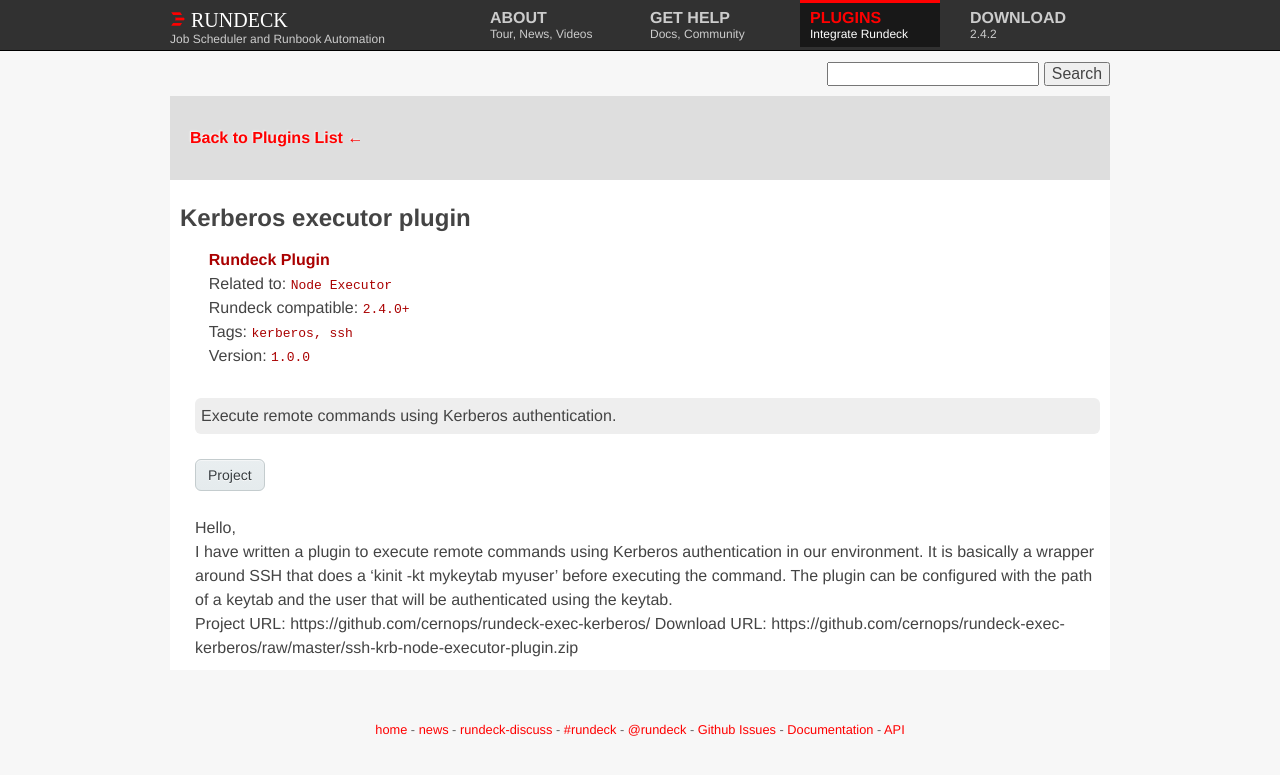
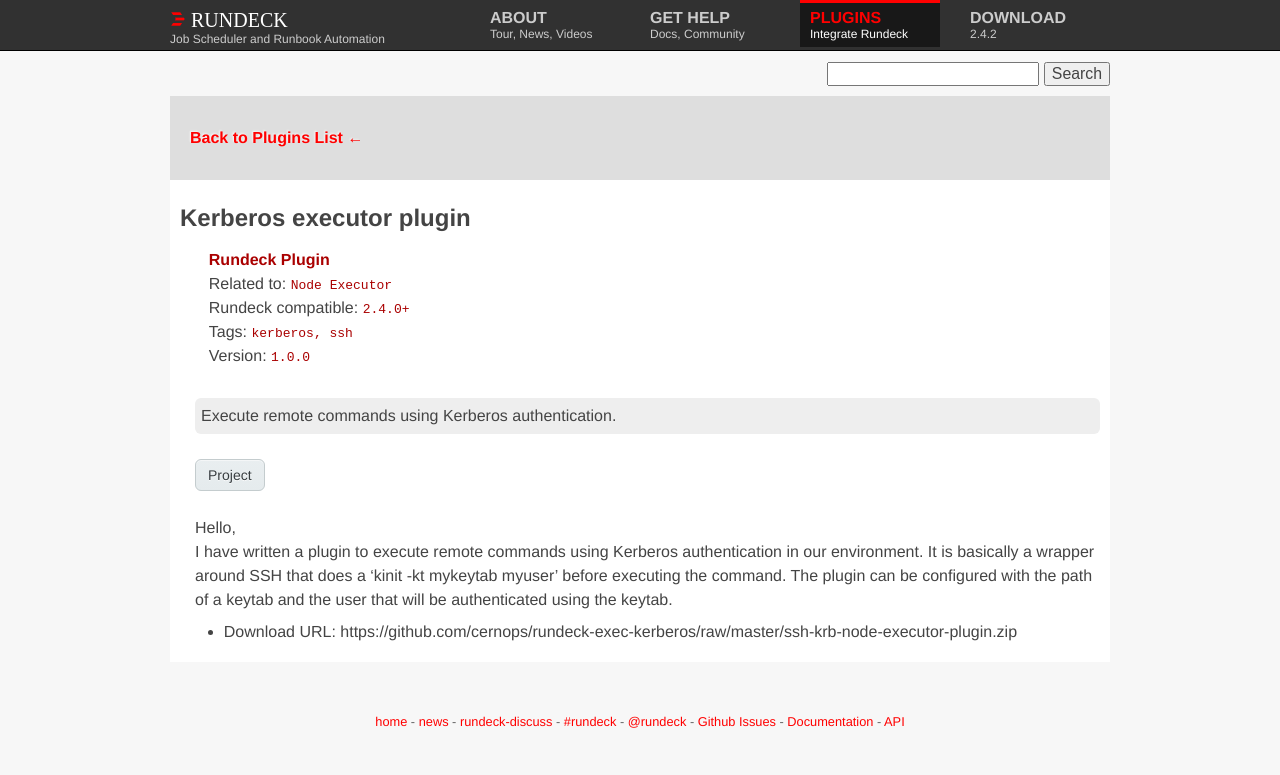
Before and after one commit to rundeck/rundeck-ghpages, a Jekyll site: the page built from plugins/_posts/2015-03-17-kerb-node-executor.md, in a window 1280 px wide. Shown: the top 775 px of the page. Built offline with Jekyll 4.4.1, drawn with Linux system fonts in a browser that asks for light colours; nearby versions of some CDN libraries.

Commit message:
Update kerberos node executor description

```diff
--- a/plugins/_posts/2015-03-17-kerb-node-executor.md
+++ b/plugins/_posts/2015-03-17-kerb-node-executor.md
@@ -15,5 +15,5 @@
 I have written a plugin to execute remote commands using Kerberos authentication in our environment. It is basically a wrapper around SSH that does a 'kinit -kt mykeytab myuser' before executing the command.
 The plugin can be configured with the path of a keytab and the user that will be authenticated using the keytab.
 
-Project URL: https://github.com/cernops/rundeck-exec-kerberos/
-Download URL: https://github.com/cernops/rundeck-exec-kerberos/raw/master/ssh-krb-node-executor-plugin.zip
+
+* Download URL: https://github.com/cernops/rundeck-exec-kerberos/raw/master/ssh-krb-node-executor-plugin.zip
```
